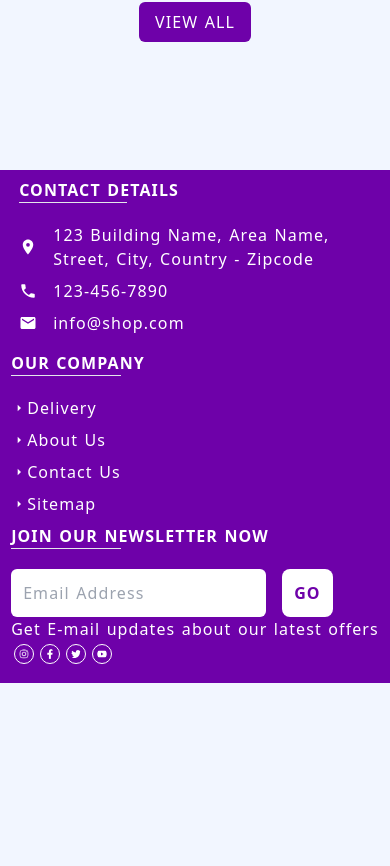
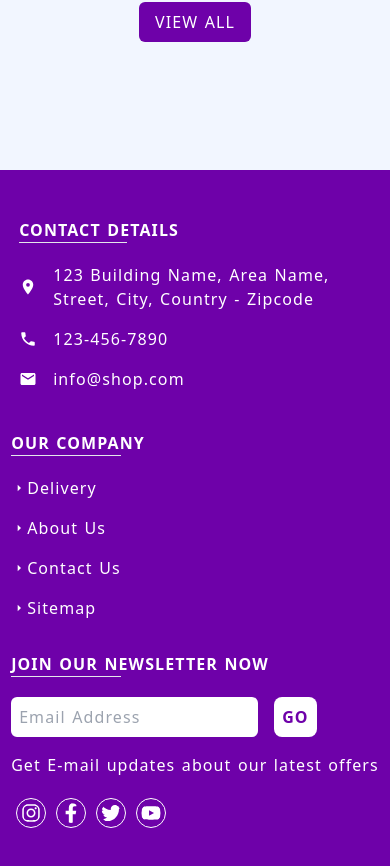
Before and after one commit to OvidiuAl3x/store, a React (Create React App) app: page / in a window 390 px wide. Shown: the part 3149-4015 px from the top of the page. Before the commit the page ends 3832 px from the top, so only its background shows below. Built offline with nearby package versions, Linux system fonts and the light colour scheme; data requests are answered from the project's data file.

Commit message:
footer mobile

```diff
--- a/src/components/Footer.jsx
+++ b/src/components/Footer.jsx
@@ -5,69 +5,70 @@ import { FaInstagram, FaFacebookF, FaTwitter, FaYoutube } from "react-icons/fa";
 const style = {
   h1: "text-md md:text-1xl uppercase font-bold",
   media:
-    "text-[20px] md:text-[30px] rounded-full border border-white p-1 m-[3px] cursor-pointer hover:scale-110 duration-300",
+    "text-[30px]  rounded-full border border-white p-1 m-[5px] cursor-pointer hover:scale-110 duration-300",
+  divParentUniversal: "flex items-center my-4",
+  iconsContact: "text-lg md:text-xl mr-4",
 };
 
 const Footer = () => {
-  const { h1, media } = style;
+  const { h1, media, divParentUniversal, iconsContact } = style;
   return (
     <div className="bg-primary -mb-4">
-      <div className=" grid md:grid-cols-3 text-white max-w-[1240px] lg:mx-auto mt-[8em] justify-center md:justify-normal">
+      <div className=" grid md:grid-cols-3 text-white max-w-[1240px] lg:mx-auto mt-[8em] justify-center md:justify-normal py-10 md:py-20">
         <div className="ml-2 my-2">
           <h1 className={h1}>Contact Details</h1>
           <hr className="w-[30%] mb-5" />
-          <div className="flex items-center my-2">
-            <MdLocationOn className=" text-lg md:text-xl mr-4" />
+          <div className={divParentUniversal}>
+            <MdLocationOn className={iconsContact} />
             <p>
               123 Building Name, Area Name, <br /> Street, City, Country -
               Zipcode
             </p>
           </div>
-          <div className="flex items-center my-2 ">
-            <MdPhone className=" text-lg md:text-xl mr-4" />
+          <div className={divParentUniversal}>
+            <MdPhone className={iconsContact} />
             <p>123-456-7890</p>
           </div>
-          <div className="flex items-center my-2 ">
-            <MdEmail className=" text-lg md:text-xl mr-4" />
+          <div className={divParentUniversal}>
+            <MdEmail className={iconsContact} />
             <p>info@shop.com</p>
           </div>
         </div>
-        <div>
+        <div className="mt-4 md:mt-0">
           <h1 className={h1}>Our Company</h1>
           <hr className="w-[30%] mb-5" />
-          <div className="flex items-center my-2">
+          <div className={divParentUniversal}>
             <MdArrowRight />
             Delivery
           </div>
-          <div className="flex items-center my-2">
+          <div className={divParentUniversal}>
             <MdArrowRight />
             About Us
           </div>
-          <div className="flex items-center my-2">
+          <div className={divParentUniversal}>
             <MdArrowRight />
             Contact Us
           </div>
-          <div className="flex items-center my-2">
+          <div className={divParentUniversal}>
             <MdArrowRight />
             Sitemap
           </div>
         </div>
-        {/* sa fac mai jos mobil padding-intre text mai mic input si mai mari social media */}
-        <div className="mb-4">
+        <div className="mt-4 md:mt-0">
           <h1 className={h1}>Join our newsletter now</h1>
           <hr className="w-[30%] mb-5" />
-          <div className="flex flex-row items-center">
+          <div className={divParentUniversal}>
             <input
-              type="text"
+              type="email"
               placeholder="Email Address"
-              className="p-3 rounded-md"
+              className="p-2 rounded-md text-primary"
             />
-            <button className="bg-white rounded-lg text-primary px-3 py-3 ml-4 font-bold md:text-xl">
+            <button className="bg-white rounded-lg text-primary p-2 ml-4 font-bold md:text-xl">
               GO
             </button>
           </div>
           <p>Get E-mail updates about our latest offers</p>
-          <div className="flex items-center">
+          <div className={divParentUniversal}>
             <FaInstagram className={media} />
             <FaFacebookF className={media} />
             <FaTwitter className={media} />
```
